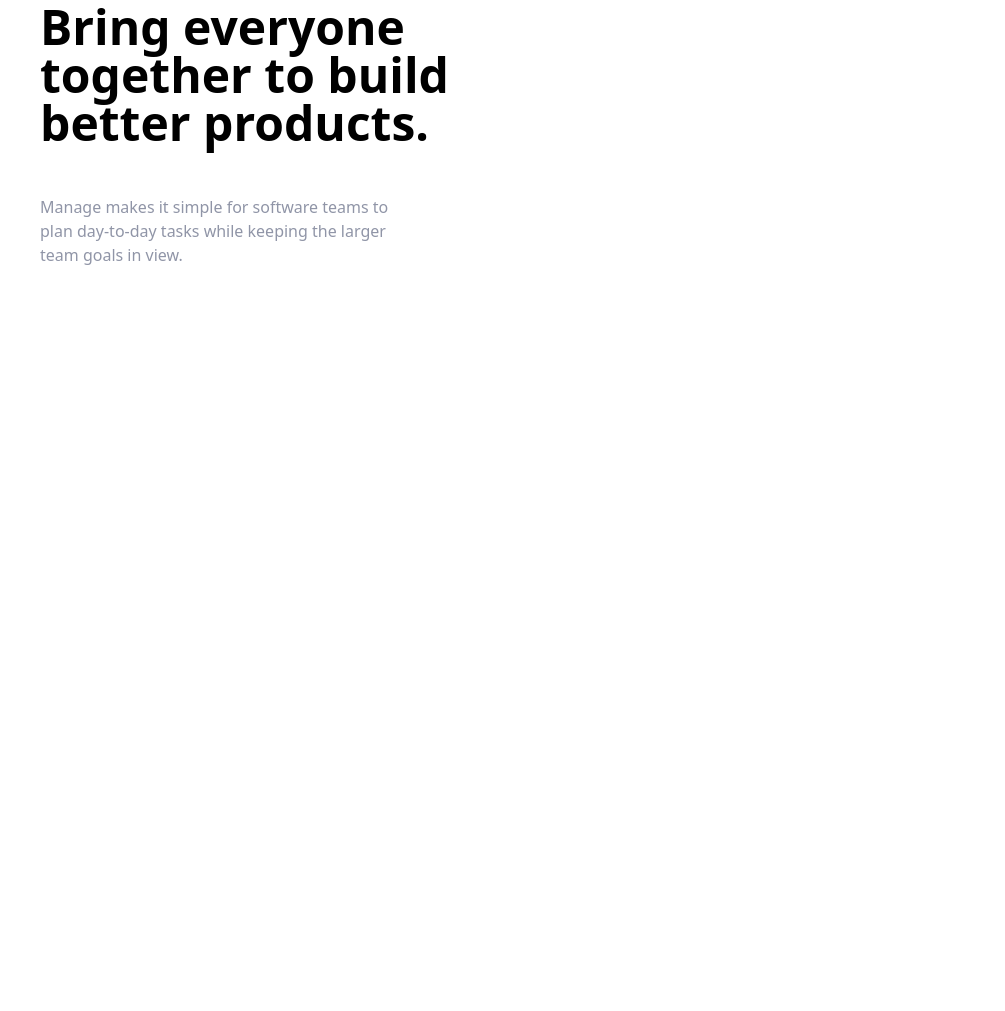
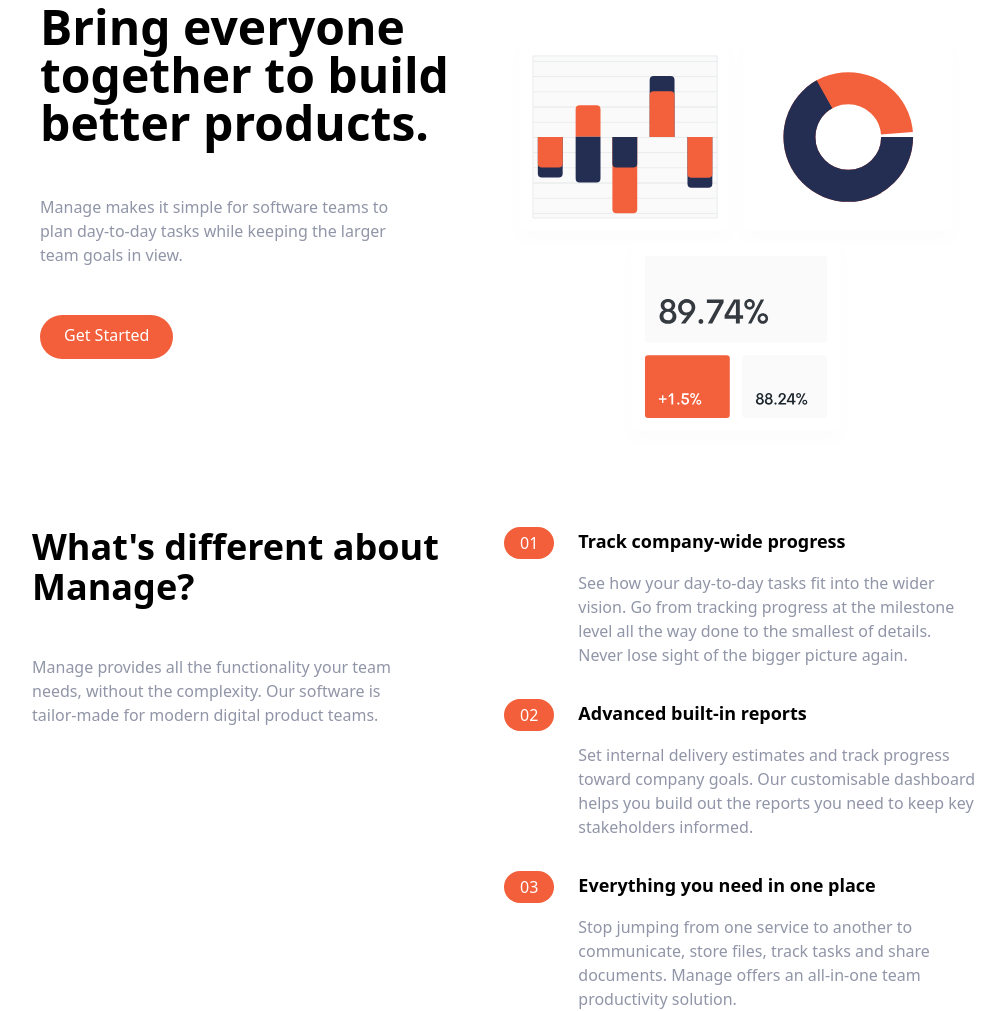
Before and after one commit to cfigueroa22/Manage-Landing-Page, a website: page index.html in a window 1280 px wide. Shown: the part 129-1140 px from the top of the page, without its empty margins (136-1141 px from the left). Before the commit the page ends 800 px from the top, so only its background shows below. Drawn offline with Linux system fonts and the light colour scheme.

Commit message:
hero section completed

```diff
--- a/index.html
+++ b/index.html
@@ -56,21 +56,120 @@
             Manage makes it simple for software teams to plan day-to-day tasks
             while keeping the larger team goals in view.
           </p>
+          <div class="flex justify-center md:justify-start">
+            <a
+              href=""
+              class="md:block p-3 px-6 pt-2 text-white bg-brightRed rounded-full baseline hover:bg-brightRedLight"
+              >Get Started</a
+            >
+          </div>
         </div>
         <!-- Image -->
-        <div></div>
+        <div class="md:w-1/2">
+          <img src="/images/illustration-intro.svg" alt="" />
+        </div>
+      </div>
+    </section>
+    <!-- Features Section -->
+    <section id="features">
+      <!-- Flex Container -->
+      <div
+        class="container flex flex-col px-4 mx-auto mt-10 space-y-12 md:space-y-0 md:flex-row"
+      >
+        <!-- What's Different -->
+        <div class="flex flex-col space-y-12 md:w-1/2">
+          <h2 class="max-w-md text-4xl font-bold text-center md:text-left">
+            What's different about Manage?
+          </h2>
+          <p class="max-w-sm text-center text-darkGrayishBlue md:text-left">
+            Manage provides all the functionality your team needs, without the
+            complexity. Our software is tailor-made for modern digital product
+            teams.
+          </p>
+        </div>
+        <!-- Numbered List -->
+        <div class="flex flex-col space-y-8 md:w-1/2">
+        <!-- List Item 1 -->
+        <div class="flex flex-col space-y-3 md:space-y-0 md:space-x-6 md:flex-row">
+          <!-- Heading -->
+          <div class="rounded-l-full bg-brightRedSupLight md:bg-transparent">
+            <div class="flex items-center space-x-2">
+              <div class="px-4 py-2 text-white rounded-full md:py-1 bg-brightRed">
+                01
+              </div>
+              <h3 class="text-base font-bold md:mb-4 md:hidden">
+                Track company-wide progress
+              </h3>
+            </div>
+          </div>
+          <div>
+            <h3 class="hidden mb-4 text-lg font-bold md:block">
+              Track company-wide progress
+            </h3>
+            <p class="text-darkGrayishBlue">
+              See how your
+    day-to-day tasks fit into the wider vision. Go from tracking progress at the
+    milestone level all the way done to the smallest of details. Never lose
+    sight of the bigger picture again.
+            </p>
+          </div>
+        </div>
+        <!-- List Item 2 -->
+        <div class="flex flex-col space-y-3 md:space-y-0 md:space-x-6 md:flex-row">
+          <!-- Heading -->
+          <div class="rounded-l-full bg-brightRedSupLight md:bg-transparent">
+            <div class="flex items-center space-x-2">
+              <div class="px-4 py-2 text-white rounded-full md:py-1 bg-brightRed">
+                02
+              </div>
+              <h3 class="text-base font-bold md:mb-4 md:hidden">
+                Advanced built-in reports
+              </h3>
+            </div>
+          </div>
+          <div>
+            <h3 class="hidden mb-4 text-lg font-bold md:block">
+              Advanced built-in reports
+            </h3>
+            <p class="text-darkGrayishBlue">
+              Set internal
+    delivery estimates and track progress toward company goals. Our customisable
+    dashboard helps you build out the reports you need to keep key stakeholders
+    informed.
+            </p>
+          </div>
+        </div>
+        <!-- List Item 3 -->
+        <div class="flex flex-col space-y-3 md:space-y-0 md:space-x-6 md:flex-row">
+          <!-- Heading -->
+          <div class="rounded-l-full bg-brightRedSupLight md:bg-transparent">
+            <div class="flex items-center space-x-2">
+              <div class="px-4 py-2 text-white rounded-full md:py-1 bg-brightRed">
+                03
+              </div>
+              <h3 class="text-base font-bold md:mb-4 md:hidden">
+                Everything you need in one place
+              </h3>
+            </div>
+          </div>
+          <div>
+            <h3 class="hidden mb-4 text-lg font-bold md:block">
+              Everything you need in one place
+            </h3>
+            <p class="text-darkGrayishBlue">
+              Stop jumping from one service
+    to another to communicate, store files, track tasks and share documents.
+    Manage offers an all-in-one team productivity solution.
+            </p>
+          </div>
+        </div>
       </div>
     </section>
   </body>
 </html>
 <!-- Pricing Product About Us Careers Community Get Started Bring everyone
     together to build better products.  Get
-    Started What’s different about Manage? Manage provides all the functionality
-    your team needs, without the complexity. Our software is tailor-made for
-    modern digital product teams. 01 Track company-wide progress See how your
-    day-to-day tasks fit into the wider vision. Go from tracking progress at the
-    milestone level all the way done to the smallest of details. Never lose
-    sight of the bigger picture again. 02 Advanced built-in reports Set internal
+    Started What’s different about Manage?  01 Track company-wide progress  02 Advanced built-in reports Set internal
     delivery estimates and track progress toward company goals. Our customisable
     dashboard helps you build out the reports you need to keep key stakeholders
     informed. 03 Everything you need in one place Stop jumping from one service
```
Also changed, not shown: css/main.css.
